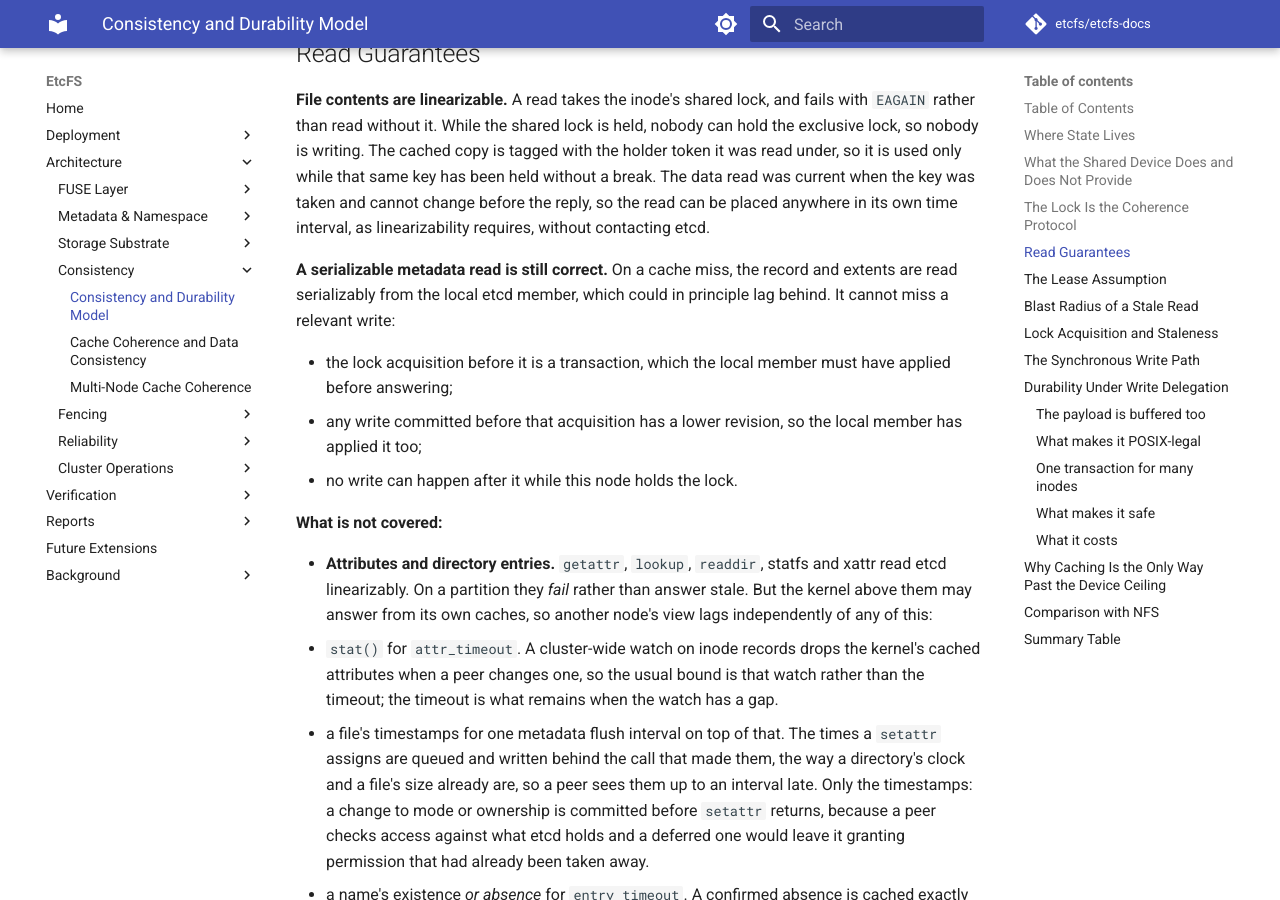
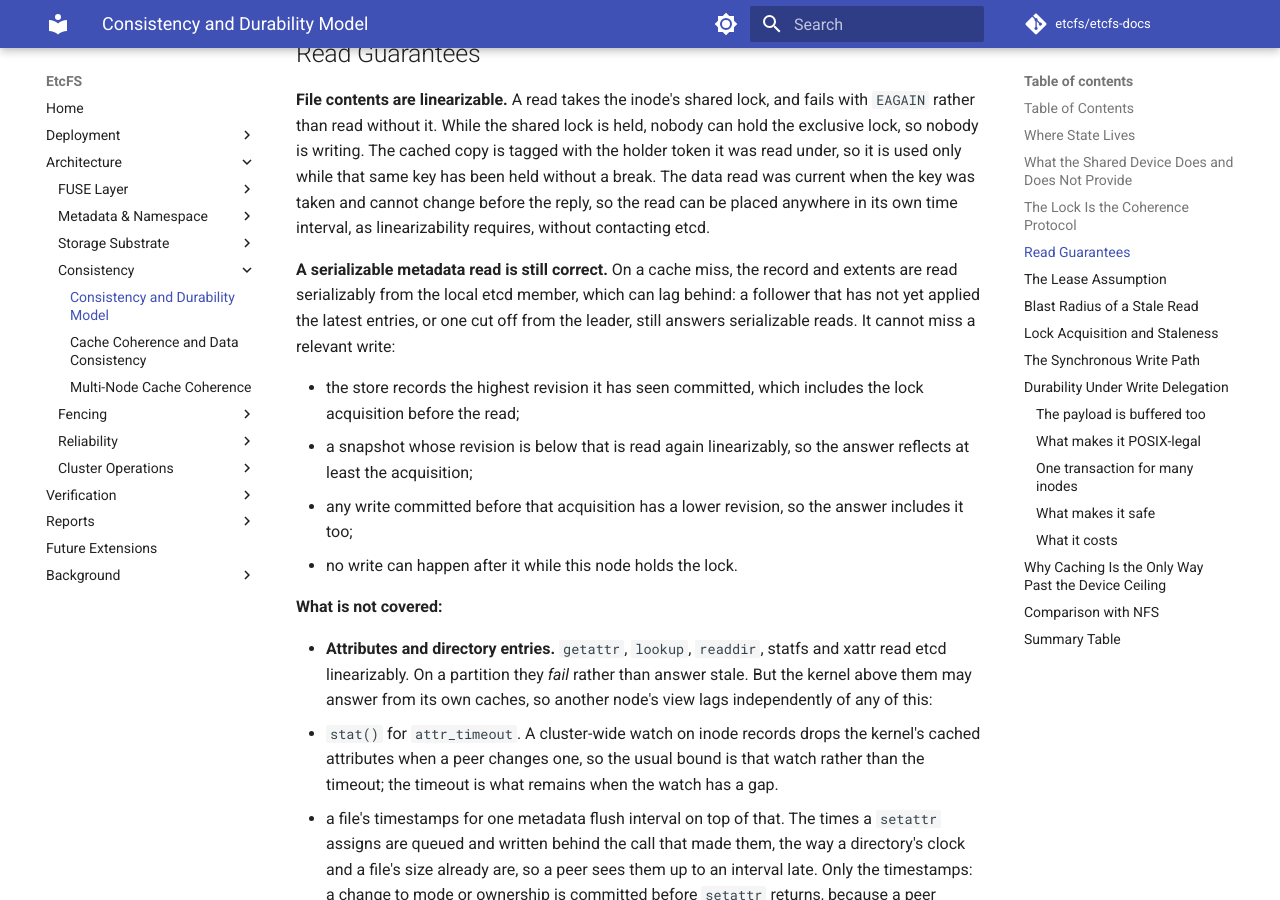
Before and after one commit to etcfs/etcfs-docs, an MkDocs documentation site: the page built from docs/architecture/consistency/consistency-and-durability-model.md, in a window 1280 px wide and 900 px high, scrolled down 2718 px. Built offline with MkDocs 1.6.1 and Material for MkDocs 9.7.7, drawn with Linux system fonts in a browser that asks for light colours; comment, search, counter and statistics services are not loaded.

Commit message:
docs: described fixes for orphaned creates, rename cycles, lost commit replies and stale reads

```diff
--- a/docs/architecture/consistency/consistency-and-durability-model.md
+++ b/docs/architecture/consistency/consistency-and-durability-model.md
@@ -109,13 +109,17 @@ anywhere in its own time interval, as linearizability requires, without
 contacting etcd.
 
 **A serializable metadata read is still correct.** On a cache miss, the record
-and extents are read serializably from the local etcd member, which could in
-principle lag behind. It cannot miss a relevant write:
+and extents are read serializably from the local etcd member, which can lag
+behind: a follower that has not yet applied the latest entries, or one cut off
+from the leader, still answers serializable reads. It cannot miss a relevant
+write:
 
-- the lock acquisition before it is a transaction, which the local member must
-  have applied before answering;
+- the store records the highest revision it has seen committed, which includes
+  the lock acquisition before the read;
+- a snapshot whose revision is below that is read again linearizably, so the
+  answer reflects at least the acquisition;
 - any write committed before that acquisition has a lower revision, so the
-  local member has applied it too;
+  answer includes it too;
 - no write can happen after it while this node holds the lock.
 
 **What is not covered:**
```
Also changed, not shown: docs/architecture/fuse/fuse-read-operations.md (+1 -1 lines), docs/architecture/fuse/fuse-write-operations.md (+14 -0 lines), docs/architecture/metadata/metadata-store.md (+3 -1 lines), docs/architecture/metadata/namespace-operations.md (+5 -4 lines), docs/reports/benchmark-reports/etcfs-vs-juicefs-gluster-gfs2-nfs.md (+5 -3 lines).
